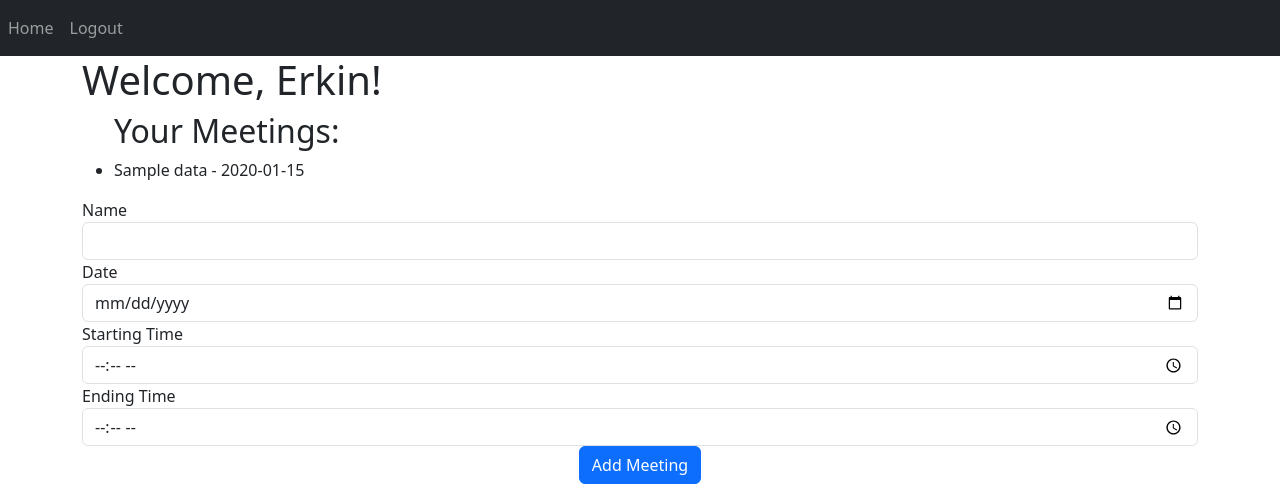
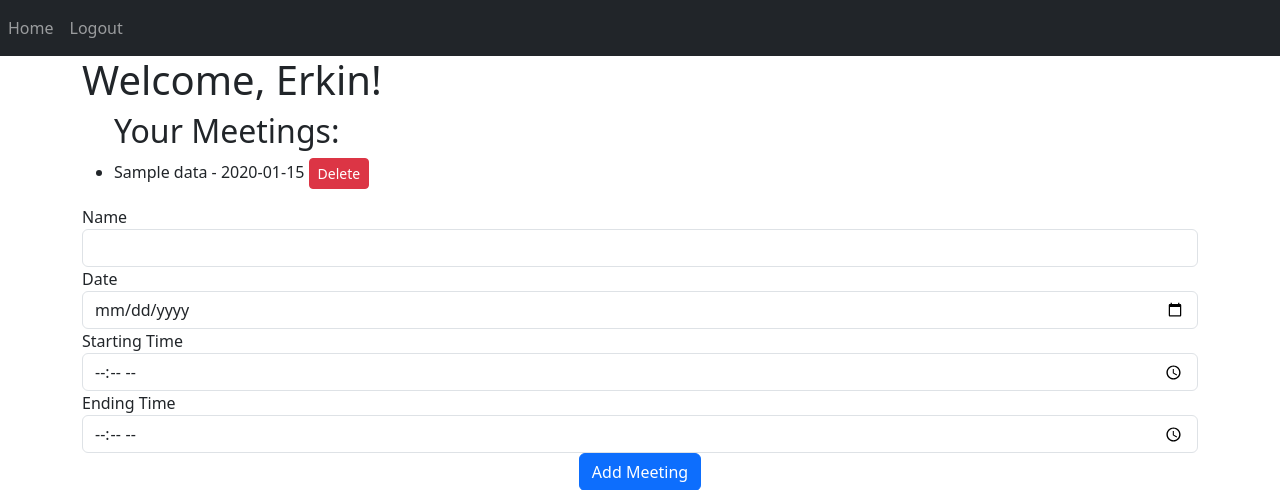
Before and after one commit to erkintekin/MeetingApp, a Flask app: page / in a window 1280 px wide. Shown: the top 490 px of the page. Run offline with Flask 3, Linux system fonts and the light colour scheme; a user stored in the database is signed in; tables that the repository leaves empty hold one stand-in row (values such as "Sample post").

Commit message:
Delete script added

```diff
--- a/client/templates/home.html
+++ b/client/templates/home.html
@@ -6,10 +6,15 @@
 <h1>Welcome, {{ current_user.first_name }}!</h1>
 <ul>
 
-    {% if user_meetings: %}
+    {% if user_meetings %}
+    <h2>Your Meetings:</h2>
         {% for meeting in user_meetings %}
-        <h2>Your Meetings:</h2>
-        <li>{{ meeting.name }} - {{ meeting.date }}</li>
+        <li>{{ meeting.name }} - {{ meeting.date }}
+
+          <!-- Delete button & event -->
+          <button type="button" class="btn btn-sm btn-danger" onClick="deleteMeeting({{meeting.id}})">Delete</button>
+
+        </li>
         {% endfor %}
     {% else %}
         <h3>You can create a meeting below</h3>
@@ -38,7 +43,16 @@
 </form>
 
 
+    <!-- Delete script (Javascript) -->
+<script>
+  function deleteMeeting(id) {
+      fetch(`/delete-meeting/${id}`, {
+          method: 'POST'
 
-
+      })
+      .then(response => response.ok ? window.location.reload() : console.error('Delete failed'))
+      .catch(error => console.error('Error:', error));
+  }
+</script>
 
 {% endblock %}
--- a/client/views.py
+++ b/client/views.py
@@ -2,6 +2,7 @@ from flask import Blueprint, render_template, request, flash, jsonify, redirect,
 from flask_login import login_required, current_user
 from .models import MeetingData
 from . import db
+import json
 
 views = Blueprint('views',__name__)
 
@@ -27,3 +28,12 @@ def home():
 
             # Routing the homepage
     return render_template("home.html",user=current_user, user_meetings=user_meetings) # This checks user is logged in or not
+
+@views.route('/delete-meeting/<int:id>', methods=['POST'])
+@login_required
+def delete_meeting(id):
+    meeting = MeetingData.query.get(id)
+    if meeting and meeting.user_id == current_user.id:
+        db.session.delete(meeting)
+        db.session.commit()
+        return jsonify({})
```
Also changed, not shown: client/static/index.js (deleted), instance/meetingApp.db.
